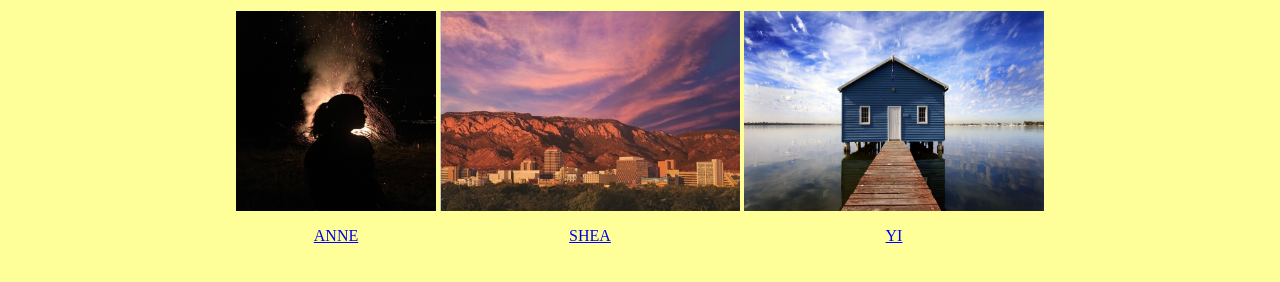
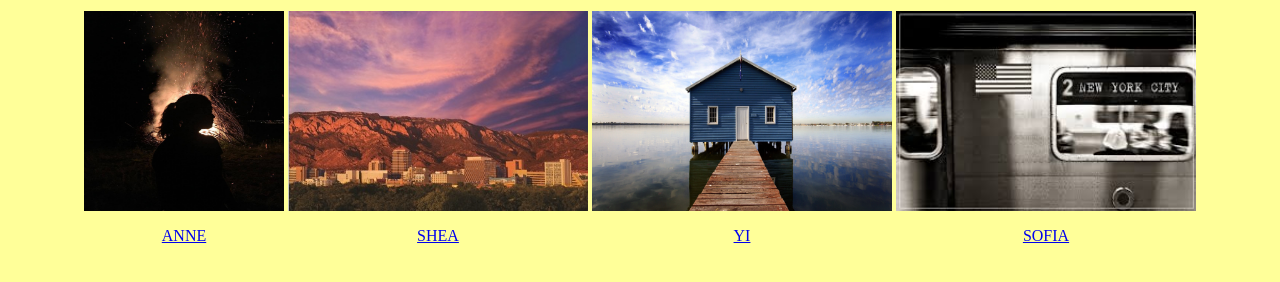
Before and after one commit to mm6520/L235F17, a plain HTML site: page HTML/ImageEssay.html in a window 1280 px wide. Drawn offline with Linux system fonts and the light colour scheme.

Commit message:
Update ImageEssay.html

```diff
--- a/HTML/ImageEssay.html
+++ b/HTML/ImageEssay.html
@@ -13,6 +13,8 @@
   <p><center><a style="font-family:Inconsolata" href="http://sr4408.github.io/L235F17/">SHEA</center></p></a></td>
 <td><img width="300" height="200" src="/L235F17/images/dockhouse.jpg">
   <p><center><a style="font-family:Inconsolata" href="http://yc6239.github.io/L235F17/">YI</center></p></a></td>
+<td><img width="300" height="200" src="/L235F17/images/nyc.jpg">
+  <p><center><a style="font-family:Inconsolata" href="https://sc9325.github.io/L235F17/">SOFIA</center></p></a></td>
 
 </tr>
   </table></p>
```
